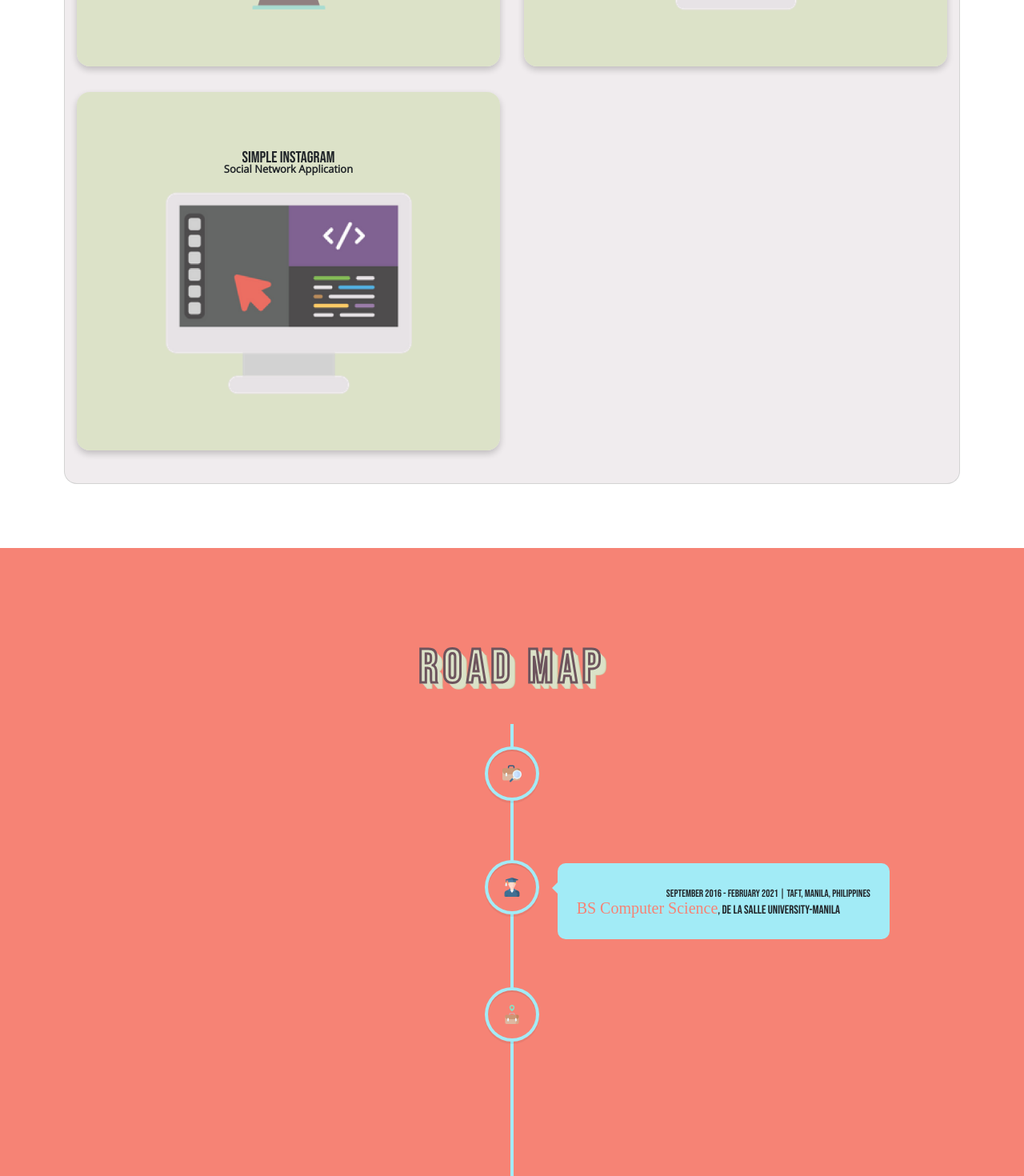
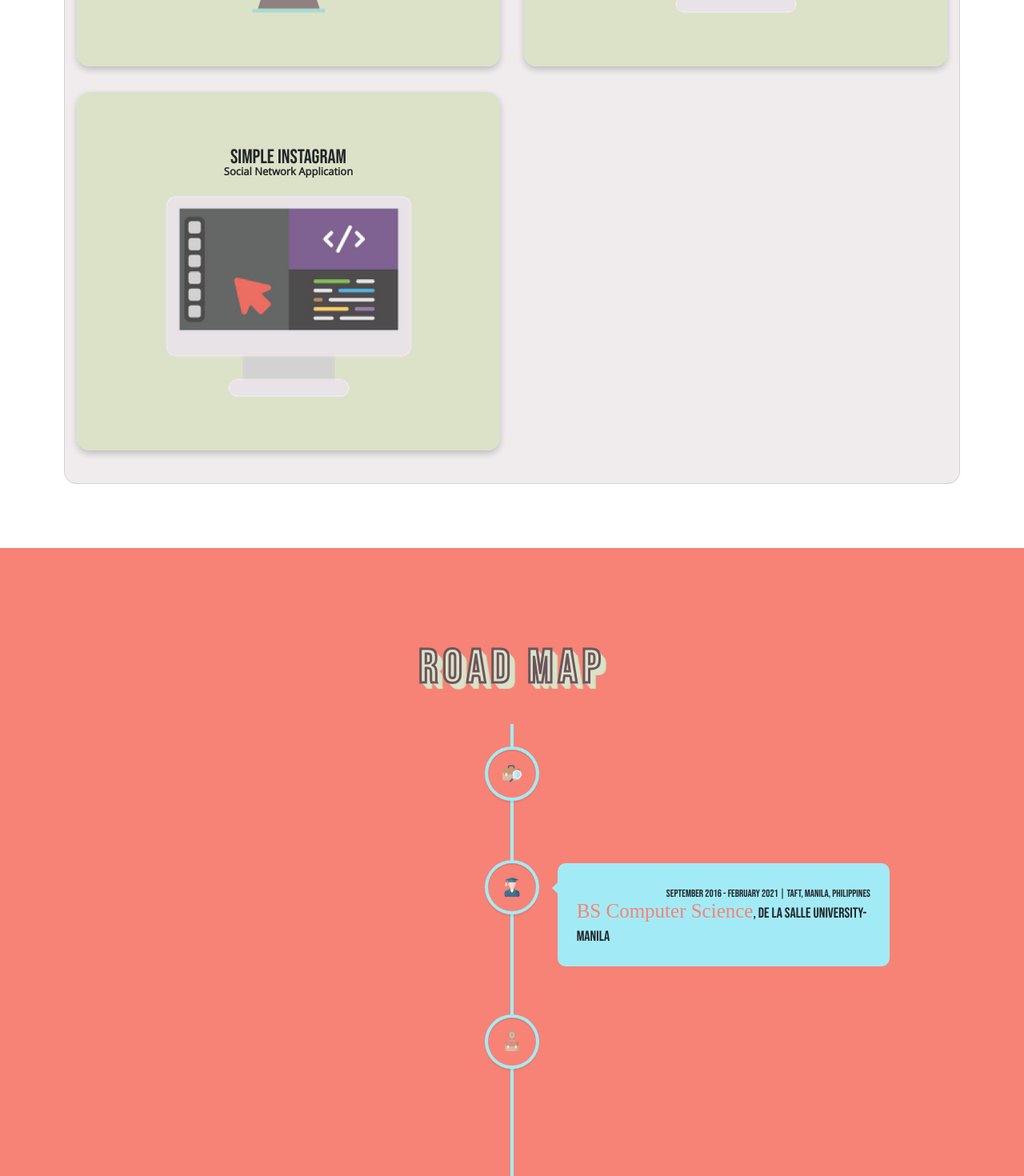
Before and after one commit to michikogo/online-resume, a React (Create React App) app: page / in a window 1280 px wide. Shown: the part 2000-3470 px from the top of the page at 80% size. Built offline with nearby package versions, Linux system fonts and the light colour scheme; a web font is replaced by a local one.

Commit message:
fontsizes

```diff
--- a/src/Sections/About/index.css
+++ b/src/Sections/About/index.css
@@ -66,13 +66,13 @@
 }
 /* ToolsImage.js */
 .about-image-left {
-  width: 80%;
-  height: 80%;
+  width: 70%;
+  height: 70%;
 }
 /* LanguageImage.js */
 .about-image-right {
-  width: 70%;
-  height: 70%;
+  width: 80%;
+  height: 80%;
 }
 @media (max-width: 321px) {
   .about-row {
@@ -91,14 +91,21 @@
     left: 0;
   }
 }
-@media (min-width: 632px) {
+@media (max-width: 800px) {
+  .about-hexagon-background {
+    text-align: -webkit-center;
+    align-self: center;
+  }
+  .about-honeyComb-row {
+    width: 70%;
+  }
   .about-image-left {
+    width: 60%;
+    height: 60%;
+  }
+  .about-image-right {
     width: 70%;
     height: 70%;
-  }
-  .about-image-right {
-    width: 80%;
-    height: 80%;
   }
 }
 /* @media (min-width: 1445px) {
--- a/src/Sections/Project/index.css
+++ b/src/Sections/Project/index.css
@@ -61,7 +61,7 @@
 .project-front-name,
 .project-back-name {
   font-family: "Bebas Neue", cursive;
-  font-size: 20px;
+  font-size: 25px;
   margin-bottom: -10px;
 }
 .project-front-type,
--- a/src/Sections/RoadMap/index.css
+++ b/src/Sections/RoadMap/index.css
@@ -57,12 +57,12 @@
 }
 .roadmap-detail-position {
   font-family: "Boogaloo", cursive;
-  font-size: 20px;
+  font-size: 25px;
   color: #f68375;
 }
 .roadmap-detail-company {
   font-family: "Bebas Neue", cursive;
-  font-size: 15px;
+  font-size: 18px;
 }
 .roadmap-detail-date-location-p {
   text-align: right;
```
